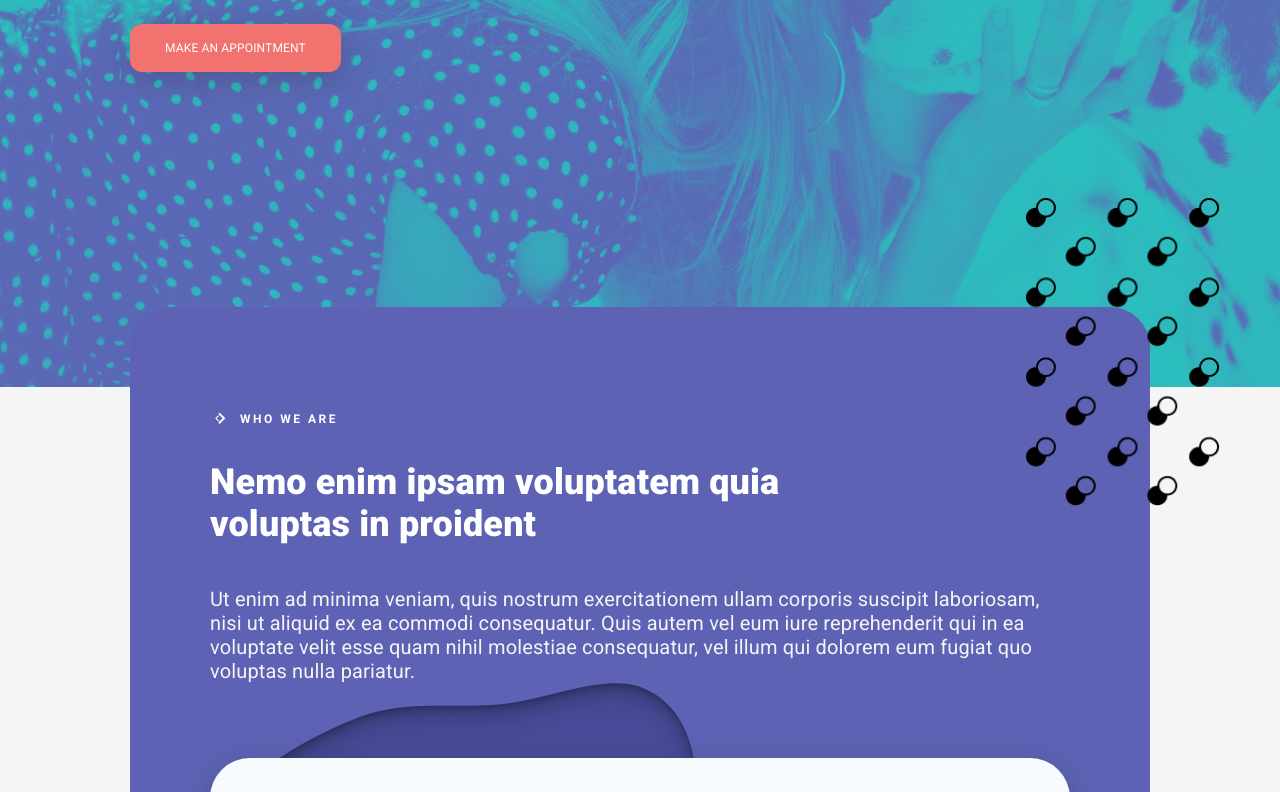
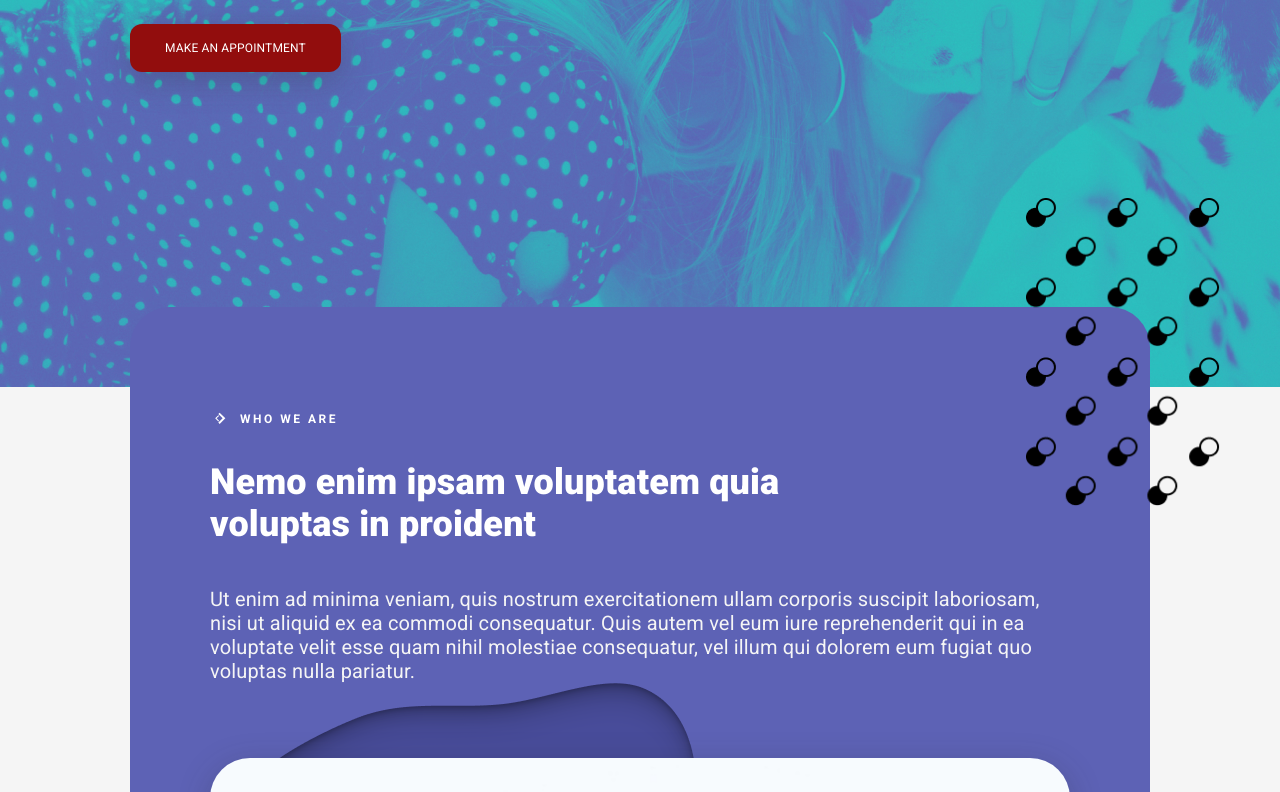
Before and after one commit to AlexYavorskaya/testowy, a plain HTML site: page index.html in a window 1280 px wide. Shown: the part 413-1205 px from the top of the page. Drawn offline with Linux system fonts and the light colour scheme; files whose address does not match are found by name.

Commit message:
changed button background color #920d0d

```diff
--- a/css/button.css
+++ b/css/button.css
@@ -6,7 +6,7 @@
     color: #ffffff;
     border: 0;
     border-radius: 12px;
-    background-color: #F2726F;
+    background-color: #920d0d;
     height: 48px;
     cursor: pointer;
     filter: drop-shadow(0px 8px 16px rgba(38, 38, 38, 0.24));
```
